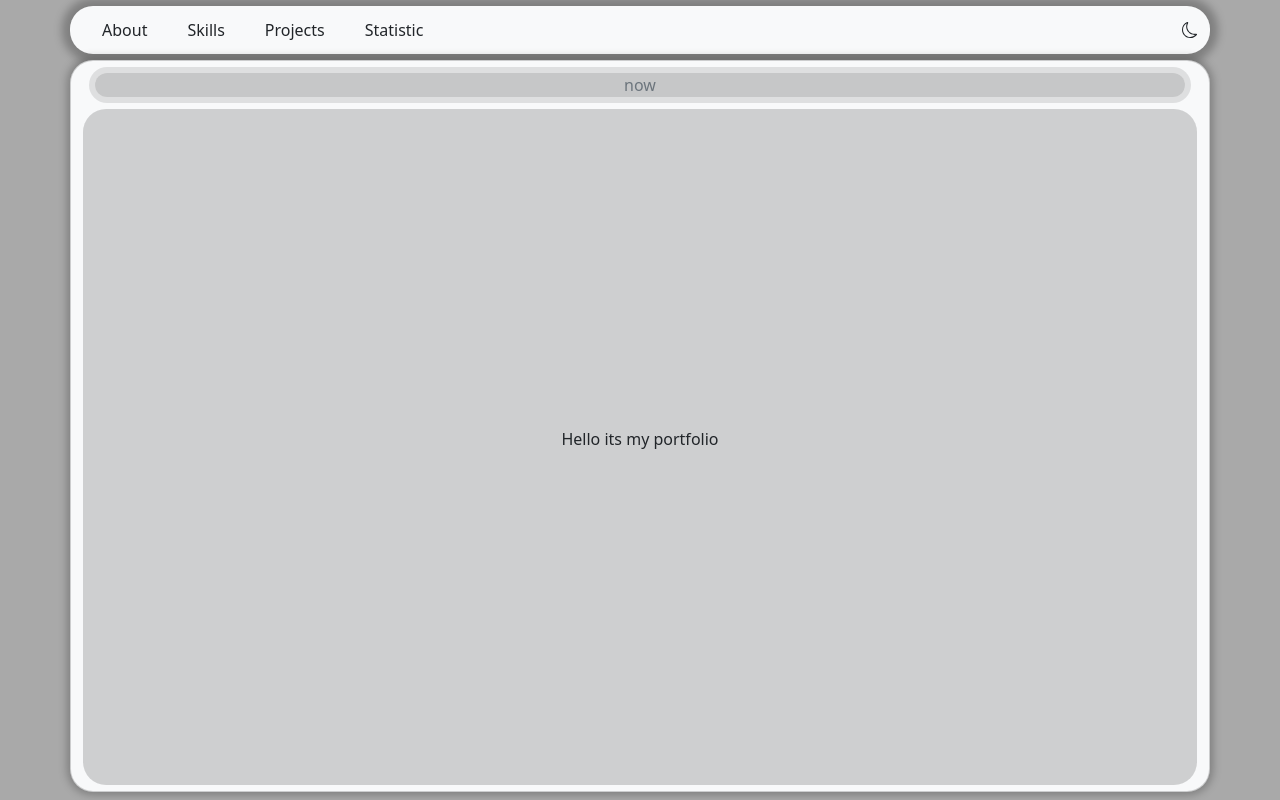
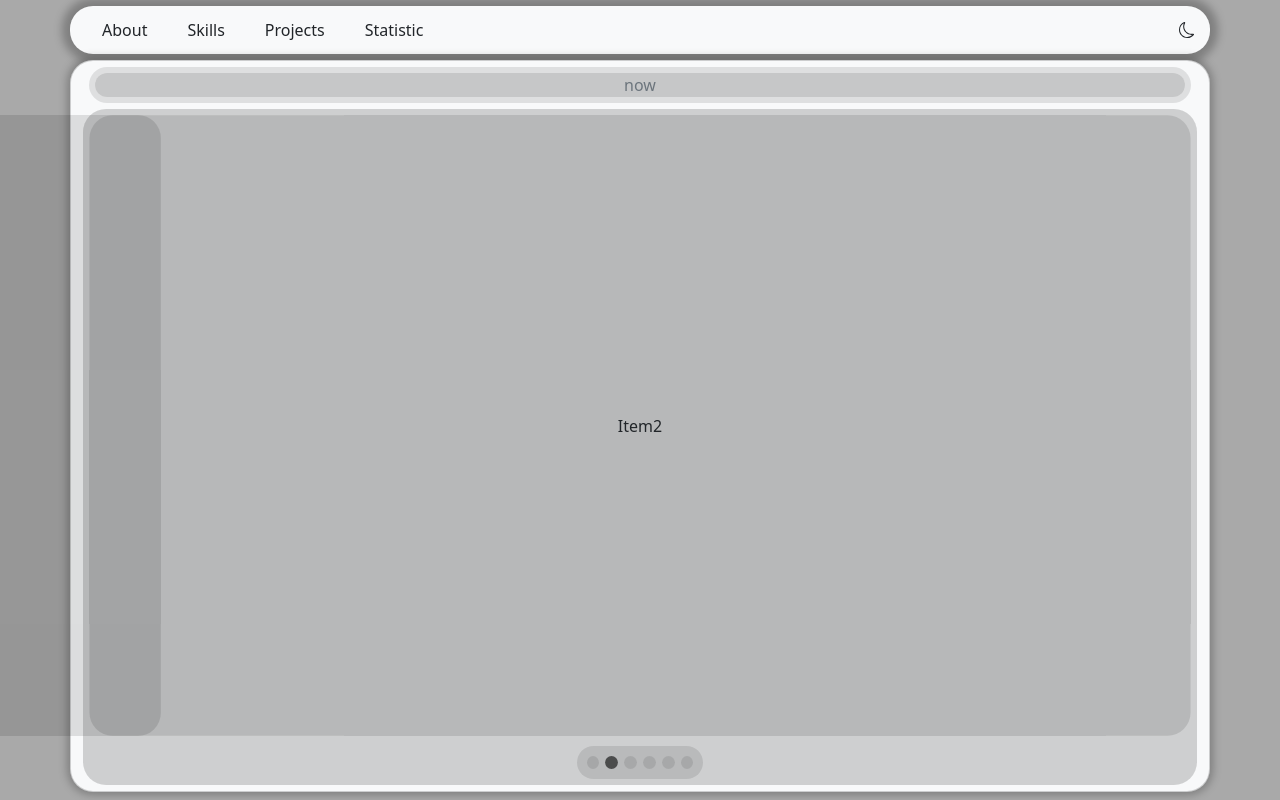
Before and after one commit to dawmsi/portfolio, a React (Create React App) app: page /#/skills in a window 1280 px wide. Before the commit this address led to /. Built offline with nearby package versions, Linux system fonts and the light colour scheme.

Commit message:
corousel 3D fix & width btn mode

```diff
--- a/src/components/CarouselArea/CarouselArea.scss
+++ b/src/components/CarouselArea/CarouselArea.scss
@@ -15,12 +15,18 @@
             height: 100%;
             background-color: rgba(0, 0, 0, 0.11);
             border-radius: 23px;
+            .inside__item {
+                display: flex;
+                justify-content: center;
+                align-items: center;
+                height: 100%;
+            }
         }
         .carousel-item-start,
         .carousel-item-end {
             position: fixed;
+            height: calc(100% - 178.8px);
             z-index: 100;
-            height: 73.2%;
             width: 100%;
         }
 
--- a/src/components/CarouselArea/index.js
+++ b/src/components/CarouselArea/index.js
@@ -9,12 +9,24 @@
                 controls={false}
                 touch={true}
             >
-                <Carousel.Item>item1</Carousel.Item>
-                <Carousel.Item>item2</Carousel.Item>
-                <Carousel.Item>item3</Carousel.Item>
-                <Carousel.Item>item4</Carousel.Item>
-                <Carousel.Item>item5</Carousel.Item>
-                <Carousel.Item>item6</Carousel.Item>
+                <Carousel.Item>
+                    <div className="inside__item">Item1</div>
+                </Carousel.Item>
+                <Carousel.Item>
+                    <div className="inside__item">Item2</div>
+                </Carousel.Item>
+                <Carousel.Item>
+                    <div className="inside__item">Item3</div>
+                </Carousel.Item>
+                <Carousel.Item>
+                    <div className="inside__item">Item4</div>
+                </Carousel.Item>
+                <Carousel.Item>
+                    <div className="inside__item">Item5</div>
+                </Carousel.Item>
+                <Carousel.Item>
+                    <div className="inside__item">Item6</div>
+                </Carousel.Item>
             </Carousel>
         </>
     )
--- a/src/containers/NavBar/NavBar.scss
+++ b/src/containers/NavBar/NavBar.scss
@@ -25,7 +25,7 @@
         border: 0;
         border-radius: 50%;
         padding: 0;
-        margin: 8px;
+        margin: 11px;
 
         &.btn-dark {
             --bs-btn-hover-color: #fff;
```
